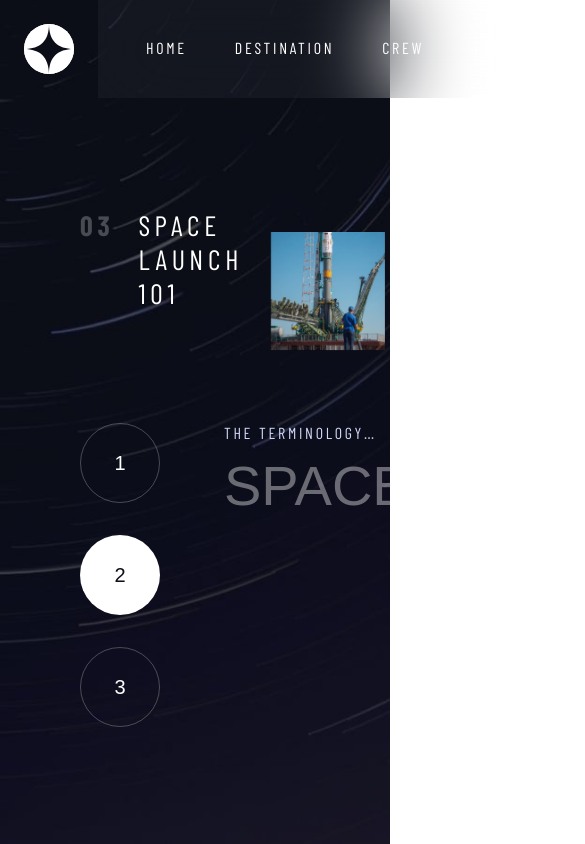
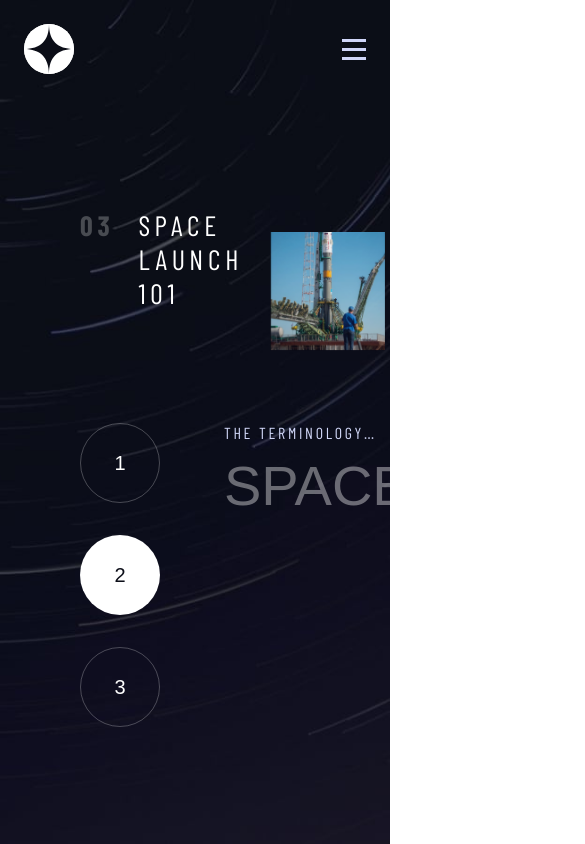
Before and after one commit to aleksandr-efimenko/space-tourism, a Next.js app: page /technology in a window 390 px wide. Shown: the top 844 px of the page, 585 px wide, since content can reach past the window. Built offline with nearby package versions, Linux system fonts and the light colour scheme; a web font is replaced by a local one.

Commit message:
create mobile main menu

```diff
--- a/src/components/Layout.tsx
+++ b/src/components/Layout.tsx
@@ -1,11 +1,14 @@
 import Link from 'next/link'
 import Image from 'next/image'
 import logo from '~/assets/shared/logo.svg'
+import hamburgerIcon from '~/assets/shared/icon-hamburger.svg'
 import { useRouter } from 'next/router'
 import { BackgroundImage } from '@/components/BackgroundImage'
 import { websiteStructure } from '@/data/websiteStructure'
 import { bellefair, barlowCondensed, barlow } from '@/styles/fonts'
 import { MainMenuDesktop } from '@/components/MainMenuDesktop'
+import { useState } from 'react'
+import { MainMenuMobile } from './MainMenuMobile'
 
 export function Layout({ children }: { children: React.ReactNode }) {
   const router = useRouter()
@@ -13,21 +16,27 @@ export function Layout({ children }: { children: React.ReactNode }) {
    *  Get the background image for the current page from the websiteStructure array
    */
   const backgroundImage = websiteStructure.find((item) => item.path === router.pathname)?.backgroundImage
-
+  const [mobileMenuVisible, setMobileMenuVisible] = useState(false)
   return (
     <div className={`${bellefair.variable} ${barlowCondensed.variable} ${barlow.variable} text-white`}>
       <header
-        className='absolute w-full flex items-center justify-between
-                    lg:top-10 lg:pl-14'
+        className='absolute w-full flex items-center justify-between p-6
+        md:py-0 md:pr-0 md:pl-10 lg:pl-14 lg:top-10 '
       >
-        <Link href='/' className='rounded-full bg-white h-fit min-w-fit m-6 lg:m-0'>
+        <Link href='/' className='rounded-full bg-white h-fit min-w-fit'>
           <Image src={logo} alt='logo' width={50} height={50} />
         </Link>
         <hr
           className='hidden w-full relative left-[2.3%] z-10 opacity-25 bg-white h-[1px]
                     lg:block'
         />
-        <MainMenuDesktop />
+        <MainMenuDesktop currentPathname={router.pathname} />
+        <button className='block md:hidden' onClick={() => setMobileMenuVisible(true)}>
+          <Image src={hamburgerIcon} alt='hamburger menu icons' />
+        </button>
+        {mobileMenuVisible && (
+          <MainMenuMobile currentPathname={router.pathname} closeMobileMenu={() => setMobileMenuVisible(false)} />
+        )}
       </header>
       <main className=''>{children}</main>
       <BackgroundImage backgroundImage={backgroundImage} alt='background image' />
--- a/src/components/MainMenuDesktop.tsx
+++ b/src/components/MainMenuDesktop.tsx
@@ -1,26 +1,24 @@
 import { convertToDoubleDigit } from '@/utils/CalculationFunctions'
 import { websiteStructure } from '@/data/websiteStructure'
 import Link from 'next/link'
-import { useRouter } from 'next/router'
 
-export function MainMenuDesktop() {
-  const router = useRouter()
+export function MainMenuDesktop({ currentPathname }: { currentPathname: string }) {
   const underlineStyle = ' border-opacity-100'
   const underlineHoverStyle = '  border-opacity-0 hover:border-opacity-50'
   const underlineIfActive = (path: string) => {
-    return router.pathname === path ? underlineStyle : underlineHoverStyle
+    return currentPathname === path ? underlineStyle : underlineHoverStyle
   }
   return (
-    <nav className='px-12 lg:pl-[9%] lg:pr-[12%] backdrop-menu h-full'>
-      <ul className='flex gap-12 justify-between nav-text h-full items-center'>
+    <nav className='hidden md:block lg:pl-[9%] lg:pr-[12%] menu-bg-filter px-12'>
+      <ul className='flex gap-12 justify-between h-full items-center'>
         {websiteStructure.map((item, index) => (
           <li
             key={item.name}
             className={` ${underlineIfActive(item.path)} border-b-[0.1875rem] border-white
               hover:border-b-[0.1875rem] hover:border-white`}
           >
-            <Link href={item.path} key={item.name} className='py-[2.375rem] flex gap-3'>
-              <span className='hidden lg:block'>{convertToDoubleDigit(index)}</span>
+            <Link href={item.path} key={item.name} className='py-[2.375rem] flex gap-3 md:subheading2 lg:nav-text'>
+              <span className='hidden lg:block font-bold'>{convertToDoubleDigit(index)}</span>
               <p>{item.name}</p>
             </Link>
           </li>
--- /dev/null
+++ b/src/components/MainMenuMobile.tsx
@@ -0,0 +1,33 @@
+import closeIcon from '~/assets/shared/icon-close.svg'
+import Image from 'next/image'
+import { websiteStructure } from '@/data/websiteStructure'
+import Link from 'next/link'
+import { convertToDoubleDigit } from '@/utils/CalculationFunctions'
+
+export function MainMenuMobile({
+  currentPathname,
+  closeMobileMenu,
+}: {
+  currentPathname: string
+  closeMobileMenu: React.MouseEventHandler<HTMLButtonElement>
+}) {
+  return (
+    <div className='absolute z-10 md:hidden inset-0 flex justify-end'>
+      <div className='w-4/6 h-screen menu-bg-filter'>
+        <button className='absolute top-9 right-6' onClick={closeMobileMenu}>
+          <Image src={closeIcon} alt='close icon' width={20} height={20} />
+        </button>
+        <ul className='mt-28 w-full flex flex-col gap-8'>
+          {websiteStructure.map((item, index) => (
+            <li key={item.name}>
+              <Link href={item.path} key={item.name} className='flex ml-8 gap-3 nav-text'>
+                <span className='font-bold'>{convertToDoubleDigit(index)}</span>
+                <p>{item.name}</p>
+              </Link>
+            </li>
+          ))}
+        </ul>
+      </div>
+    </div>
+  )
+}
--- a/src/styles/globals.css
+++ b/src/styles/globals.css
@@ -38,7 +38,7 @@
   .body-text {
     @apply font-barlow text-lg leading-[2rem];
   }
-  .backdrop-menu {
+  .menu-bg-filter {
     backdrop-filter: blur(40.7742px);
     background: rgba(255, 255, 255, 0.04);
   }
```
